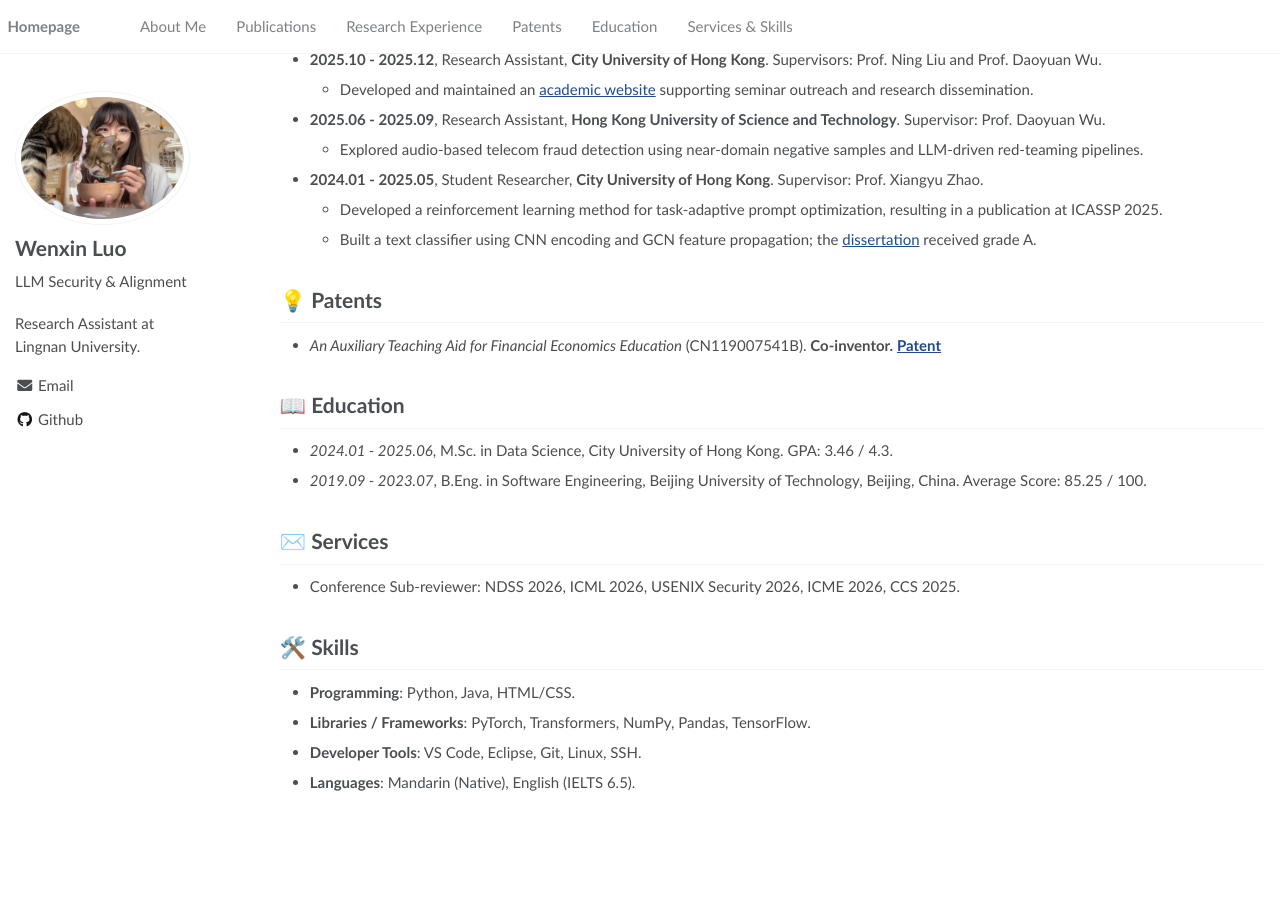
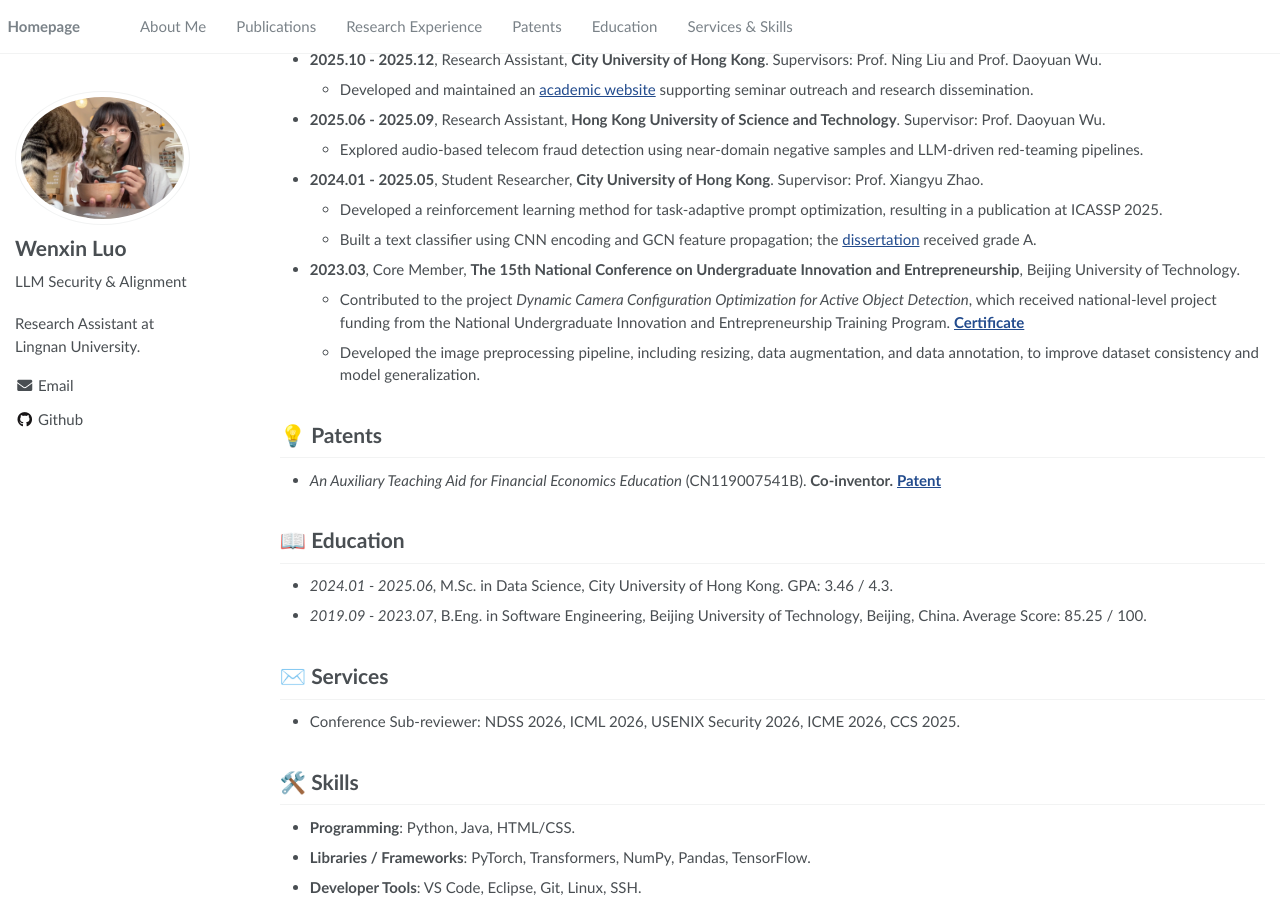
Before and after one commit to Wenxin-LU0/Wenxin-LU0.github.io, a Jekyll site: the page built from _pages/about.md, in a window 1280 px wide and 900 px high, scrolled down 1360 px. Built offline with Jekyll 4.4.1, drawn with Linux system fonts in a browser that asks for light colours; before the commit the page ends 2168 px from its top, so only the background shows below that.

Commit message:
Add undergraduate innovation project experience

```diff
--- a/_pages/include/experience.md
+++ b/_pages/include/experience.md
@@ -15,3 +15,7 @@
 - **2024.01 - 2025.05**, Student Researcher, **City University of Hong Kong**. Supervisor: Prof. Xiangyu Zhao.
   - Developed a reinforcement learning method for task-adaptive prompt optimization, resulting in a publication at ICASSP 2025.
   - Built a text classifier using CNN encoding and GCN feature propagation; the [dissertation]({{ '/pdf/Hierarchy_Feature_Representation_Model.pdf' | relative_url }}) received grade A.
+
+- **2023.03**, Core Member, **The 15th National Conference on Undergraduate Innovation and Entrepreneurship**, Beijing University of Technology.
+  - Contributed to the project *Dynamic Camera Configuration Optimization for Active Object Detection*, which received national-level project funding from the National Undergraduate Innovation and Entrepreneurship Training Program. [**Certificate**]({{ '/pdf/Active_Object_Detection_Innovation_Project_Certificate.pdf' | relative_url }})
+  - Developed the image preprocessing pipeline, including resizing, data augmentation, and data annotation, to improve dataset consistency and model generalization.
```
Also changed, not shown: 1 other file.
